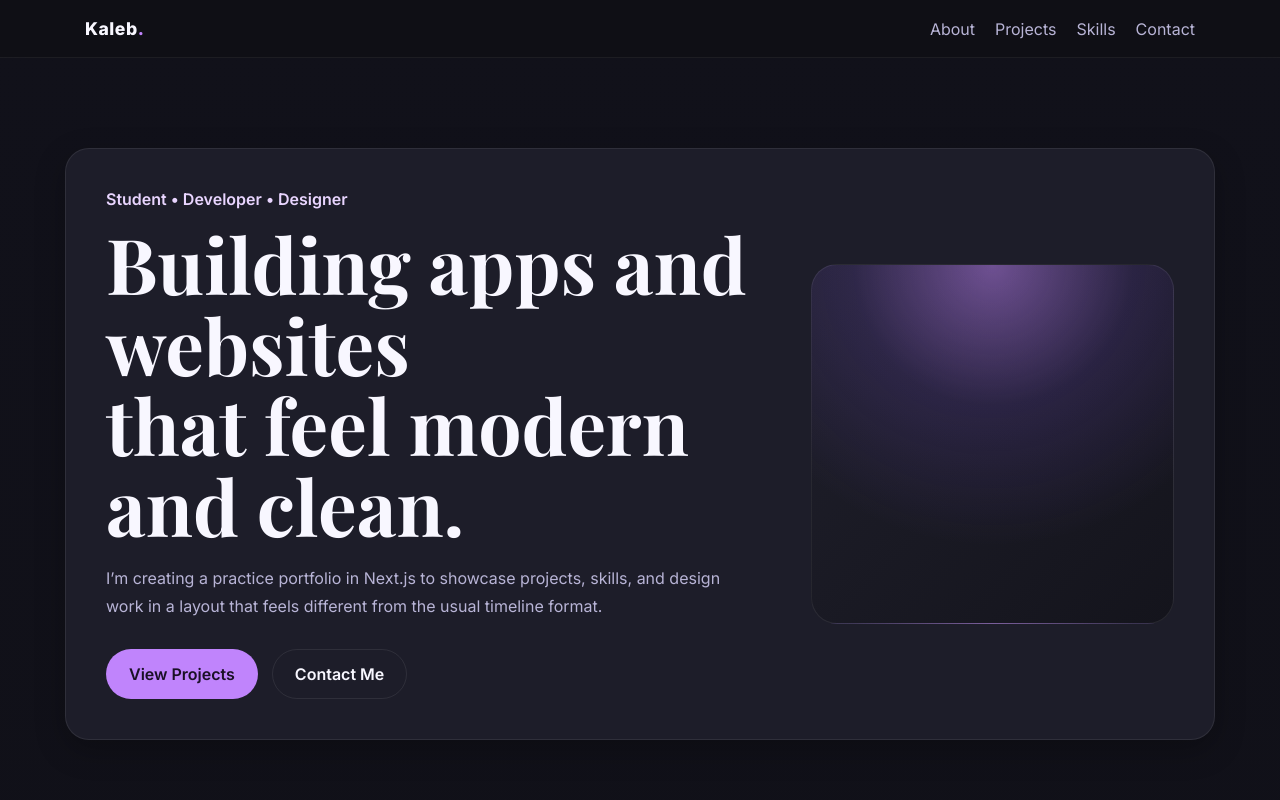
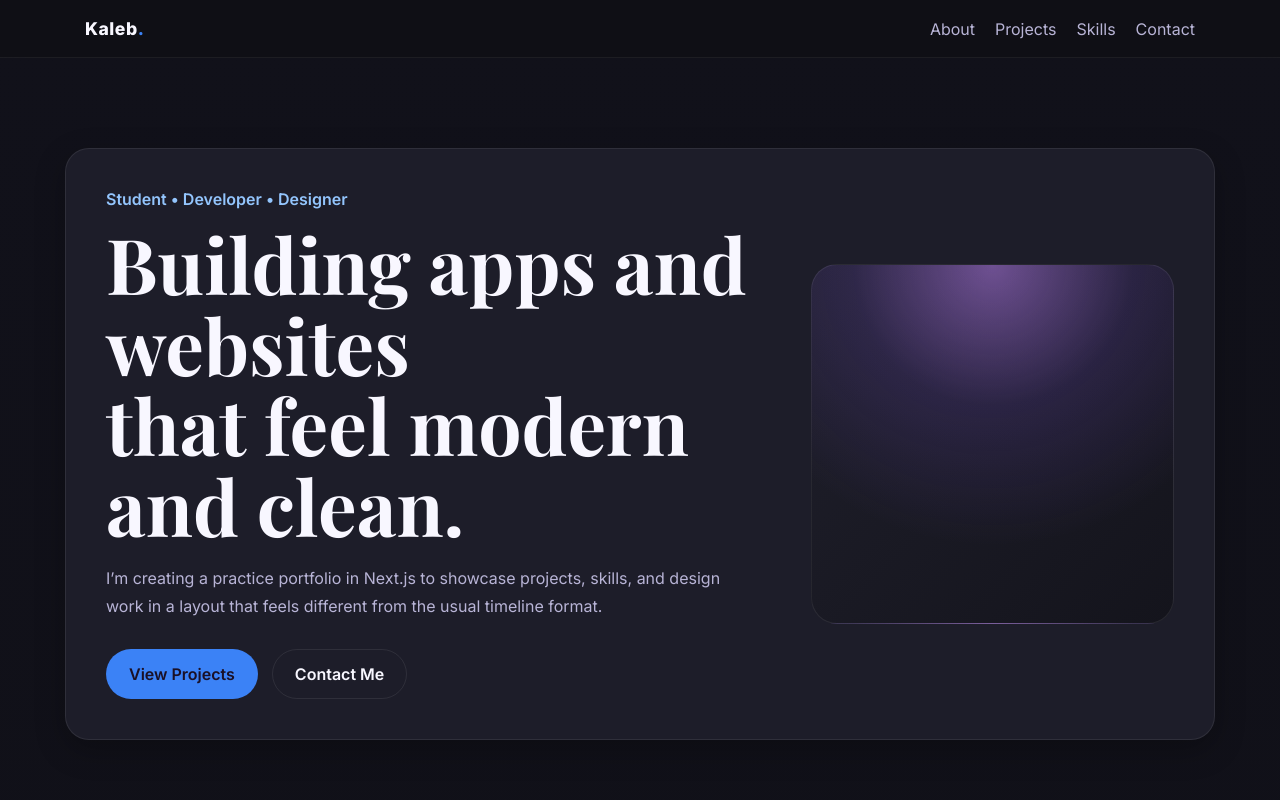
Before and after one commit to KalebSteph/PortfolioKS, a Next.js app: page / in a window 1280 px wide. Shown: the top 800 px of the page. Built offline with nearby package versions, Linux system fonts and the light colour scheme; a web font is replaced by a local one.

Commit message:
changed colors from purple to blue

```diff
--- a/app/globals.css
+++ b/app/globals.css
@@ -2,9 +2,11 @@
   --bg: #0f0f14;
   --bg-soft: #181822;
   --card: #20202c;
-  --accent: #c084fc;
-  --accent-dark: #8b5cf6;
-  --accent-light: #e9d5ff;
+
+  --accent: #3b82f6;
+  --accent-dark: #2563eb;
+  --accent-light: #93c5fd;
+
   --text: #f8f7ff;
   --muted: #b8b4d6;
   --border: rgba(255, 255, 255, 0.08);
```
